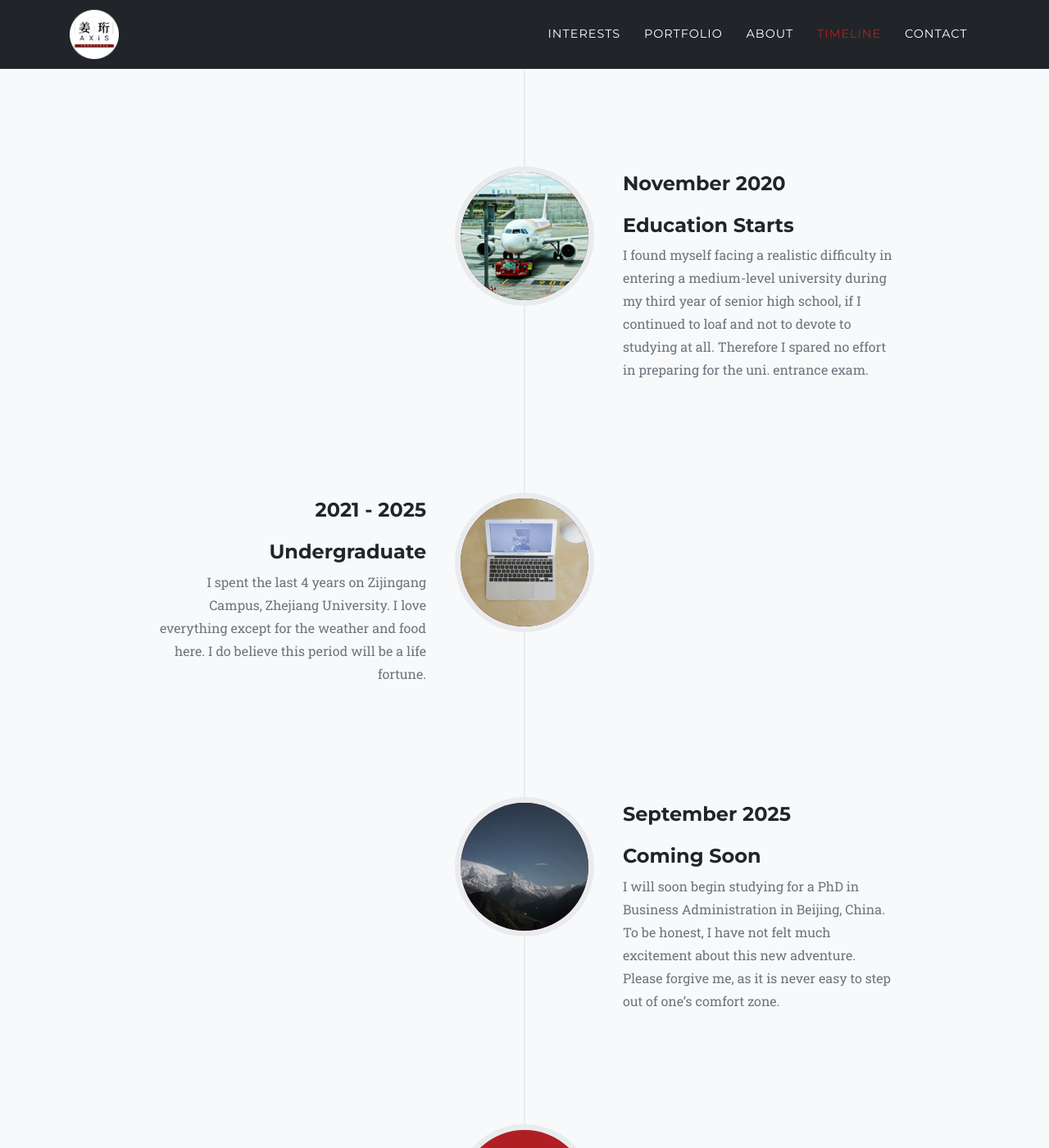
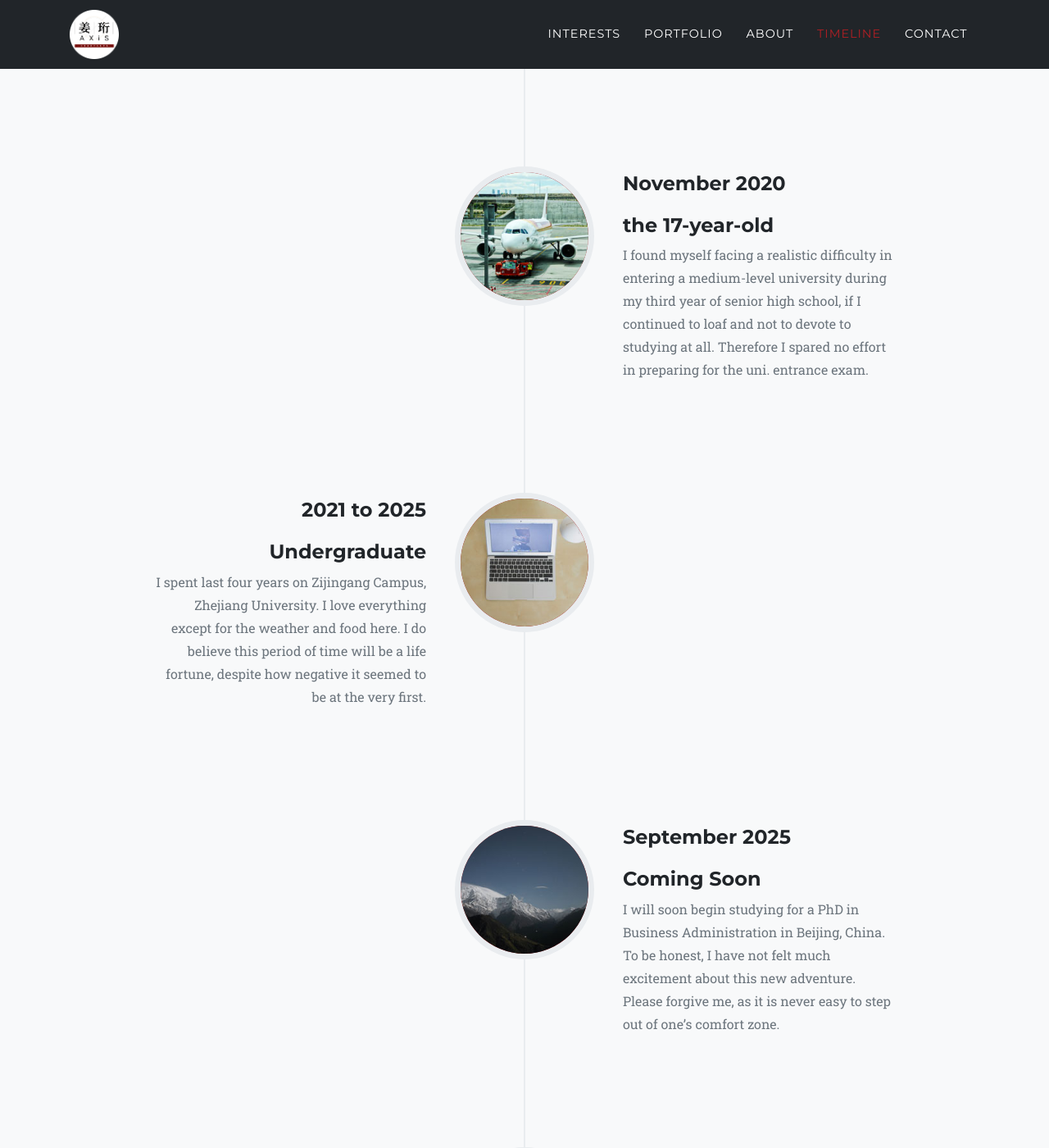
Before and after one commit to JiayuREN1127/JiayuREN1127.github.io, a Jekyll site: the page built from index.md, in a window 1280 px wide and 1400 px high, scrolled down 4252 px. Shown: the whole window at 82% size. Built offline with Jekyll 4.4.1, drawn with Linux system fonts in a browser that asks for light colours; some web fonts are replaced.

Commit message:
Update sitetext.yml

```diff
--- a/_data/sitetext.yml
+++ b/_data/sitetext.yml
@@ -51,14 +51,14 @@
                     *—— Friedrich Wilhelm Nietzsche*"
         image: assets/img/timeline/1.jpg
         alt:
-      - title: "Education Starts"
+      - title: "the 17-year-old"
         year: "November 2020"
         desc: "I found myself facing a realistic difficulty in entering a medium-level university during my third year of senior high school, if I continued to loaf and not to devote to studying at all. Therefore I spared no effort in preparing for the uni. entrance exam."
         image: assets/img/timeline/2.jpg
         alt:
       - title: "Undergraduate"
-        year: "2021 - 2025"
-        desc: "I spent the last 4 years on Zijingang Campus, Zhejiang University. I love everything except for the weather and food here. I do believe this period will be a life fortune."
+        year: "2021 to 2025"
+        desc: "I spent last four years on Zijingang Campus, Zhejiang University. I love everything except for the weather and food here. I do believe this period of time will be a life fortune, despite how negative it seemed to be at the very first. "
         image: assets/img/timeline/3.jpg
         alt: image alt text
       - title: "Coming Soon"
```
